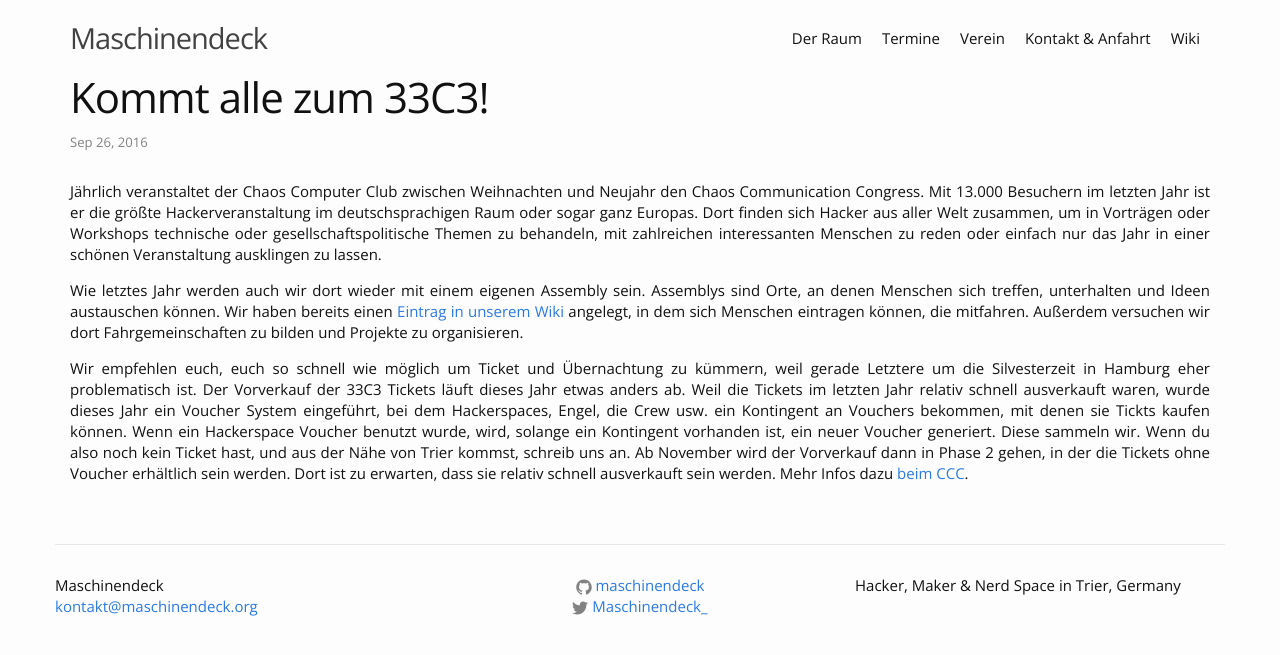
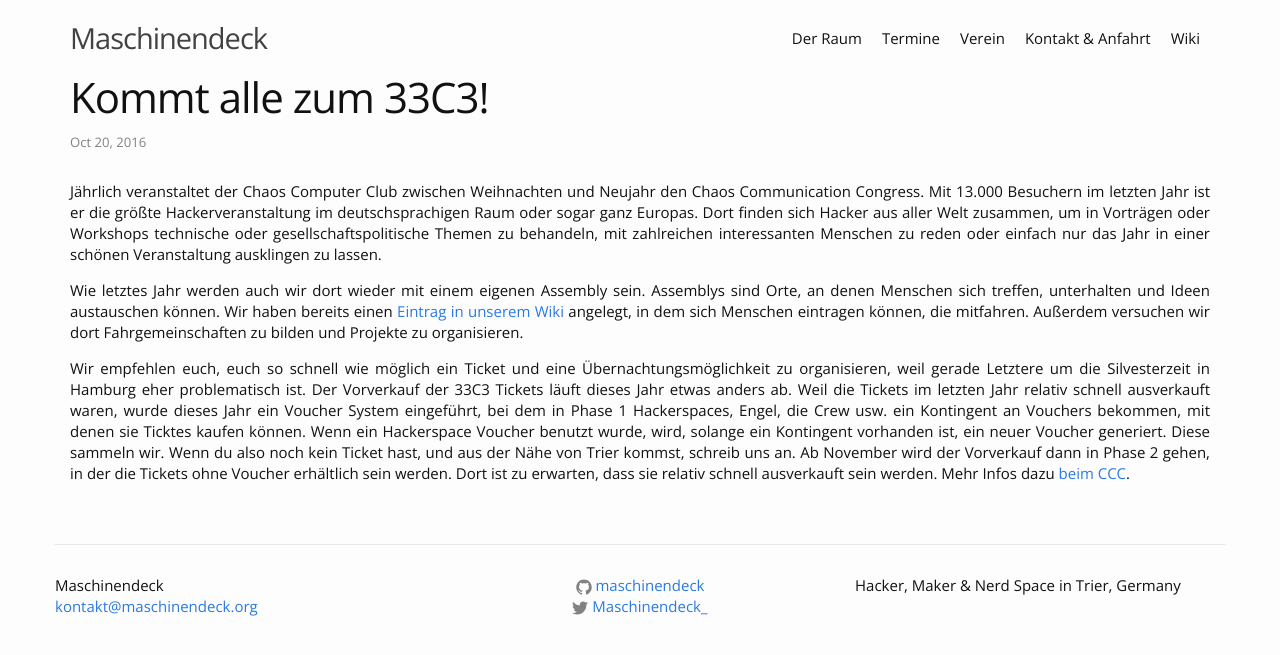
Before and after one commit to maschinendeck/maschinendeck.github.io, a Jekyll site: the page built from _posts/2016-10-20-33c3.md, in a window 1280 px wide. Shown: the top 655 px of the page. Built offline with Jekyll 4.4.1, drawn with Linux system fonts in a browser that asks for light colours.

Commit message:
create 33c3 post

```diff
--- a/_posts/2016-09-26-33c3.md
+++ b/_posts/2016-10-20-33c3.md
@@ -7,11 +7,11 @@
 Dort finden sich Hacker aus aller Welt zusammen, um in Vorträgen oder Workshops technische oder gesellschaftspolitische Themen zu behandeln, mit zahlreichen interessanten Menschen zu reden oder einfach nur das Jahr in einer schönen Veranstaltung ausklingen zu lassen.
 
 Wie letztes Jahr werden auch wir dort wieder mit einem eigenen Assembly sein.
-Assemblys sind Orte, an denen Menschen sich treffen, unterhalten und Ideen austauschen können. Wir haben bereits einen [Eintrag in unserem Wiki](https://events.ccc.de/2016/09/13/33c3-ticket-sales/) angelegt, in dem sich Menschen eintragen können, die mitfahren. Außerdem versuchen wir dort Fahrgemeinschaften zu bilden und Projekte zu organisieren.
+Assemblys sind Orte, an denen Menschen sich treffen, unterhalten und Ideen austauschen können. Wir haben bereits einen [Eintrag in unserem Wiki](https://wiki.maschinendeck.org/wiki/C3Assembly_2016) angelegt, in dem sich Menschen eintragen können, die mitfahren. Außerdem versuchen wir dort Fahrgemeinschaften zu bilden und Projekte zu organisieren.
 
-Wir empfehlen euch, euch so schnell wie möglich um Ticket und Übernachtung zu kümmern, weil gerade Letztere um die Silvesterzeit in Hamburg eher problematisch ist.
+Wir empfehlen euch, euch so schnell wie möglich ein Ticket und eine Übernachtungsmöglichkeit zu organisieren, weil gerade Letztere um die Silvesterzeit in Hamburg eher problematisch ist.
 Der Vorverkauf der 33C3 Tickets läuft dieses Jahr etwas anders ab.
-Weil die Tickets im letzten Jahr relativ schnell ausverkauft waren, wurde dieses Jahr ein Voucher System eingeführt, bei dem Hackerspaces, Engel, die Crew usw. ein Kontingent an Vouchers bekommen, mit denen sie Tickts kaufen können. Wenn ein Hackerspace Voucher benutzt wurde, wird, solange ein Kontingent vorhanden ist, ein neuer Voucher generiert. Diese sammeln wir.
+Weil die Tickets im letzten Jahr relativ schnell ausverkauft waren, wurde dieses Jahr ein Voucher System eingeführt, bei dem in Phase 1 Hackerspaces, Engel, die Crew usw. ein Kontingent an Vouchers bekommen, mit denen sie Ticktes kaufen können. Wenn ein Hackerspace Voucher benutzt wurde, wird, solange ein Kontingent vorhanden ist, ein neuer Voucher generiert. Diese sammeln wir.
 Wenn du also noch kein Ticket hast, und aus der Nähe von Trier kommst, schreib uns an.
 Ab November wird der Vorverkauf dann in Phase 2 gehen, in der die Tickets ohne Voucher erhältlich sein werden. Dort ist zu erwarten, dass sie relativ schnell ausverkauft sein werden.
 Mehr Infos dazu [beim CCC](https://events.ccc.de/2016/09/13/33c3-ticket-sales/).
```
